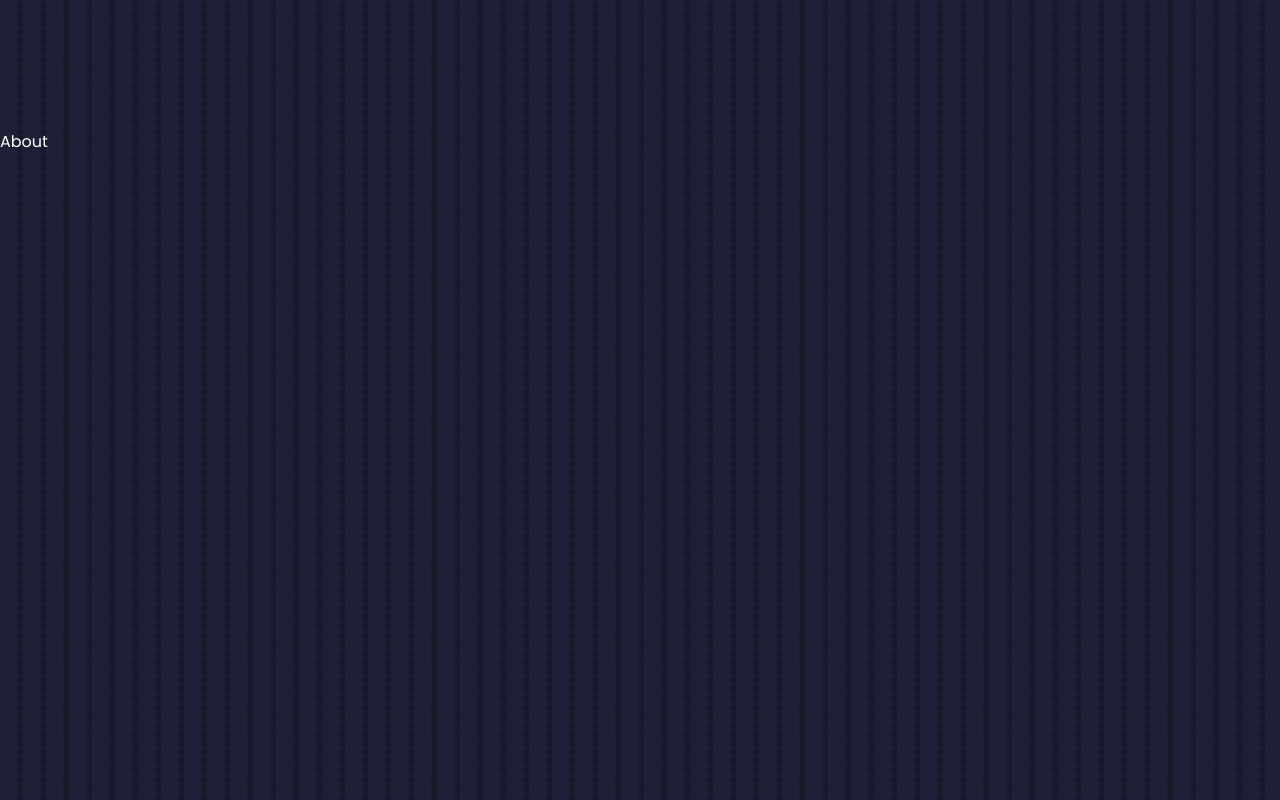
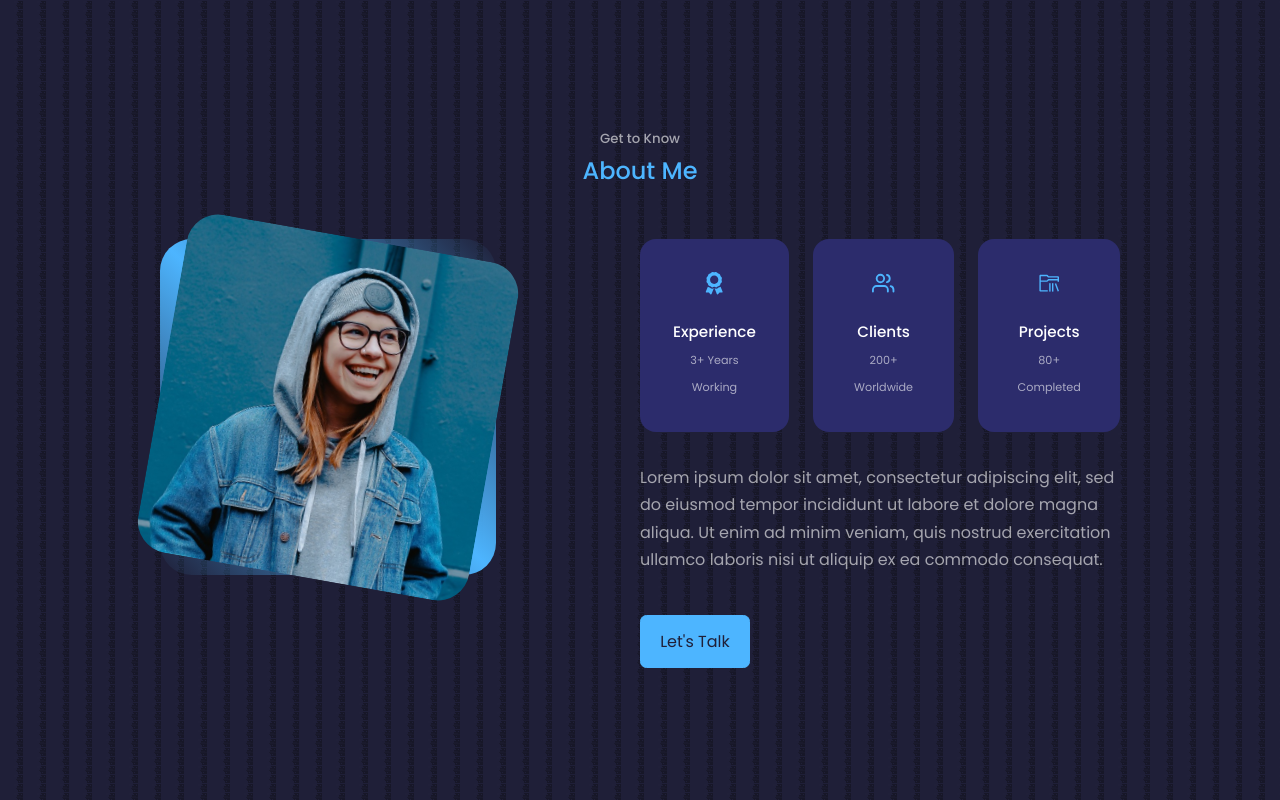
Before and after one commit to igudy/igudy-react-portfolio-2022, a React (Create React App) app: page / in a window 1280 px wide. Shown: the part 800-1600 px from the top of the page. Built offline with nearby package versions, Linux system fonts and the light colour scheme.

Commit message:
Create about component and css styles

```diff
--- a/src/components/about/About.jsx
+++ b/src/components/about/About.jsx
@@ -1,9 +1,52 @@
 import React from 'react'
 import './about.css'
+import ME from '../../assets/me-about.jpg'
+import {FaAward} from 'react-icons/fa'
+import {FiUsers} from 'react-icons/fi'
+import {VscFolderLibrary} from 'react-icons/vsc'
+
 
 const About = () => {
   return (
-    <section id='about'>About</section>
+    <section id='about'>
+      <h5>Get to Know</h5>
+      <h2>About Me</h2>
+
+      <div className="container about__container">
+        <div className="about__me">
+          <div className="about__me-image">
+            <img src={ME} alt="About" />
+          </div>
+        </div>
+        <div className="about__content">
+          <div className="about__cards">
+            <article className="about__card">
+              <FaAward className="about__icon"/>
+              <h5>Experience</h5>
+              <small>3+ Years Working</small>
+            </article>
+
+            <article className="about__card">
+              <FiUsers className="about__icon"/>
+              <h5>Clients</h5>
+              <small>200+ Worldwide</small>
+            </article>
+
+            <article className="about__card">
+              <VscFolderLibrary className="about__icon"/>
+              <h5>Projects</h5>
+              <small>80+ Completed</small>
+            </article>
+          </div>
+
+          <p>
+            Lorem ipsum dolor sit amet, consectetur adipiscing elit, sed do eiusmod tempor incididunt ut labore et dolore magna aliqua.
+            Ut enim ad minim veniam, quis nostrud exercitation ullamco laboris nisi ut aliquip ex ea commodo consequat.
+          </p>
+          <a href="#contact" className='btn btn-primary'>Let's Talk</a>
+        </div>
+      </div>
+    </section>
   )
 }
 
--- a/src/components/about/about.css
+++ b/src/components/about/about.css
@@ -0,0 +1,109 @@
+.about__container {
+  display: grid;
+  grid-template-columns: 35% 50%;
+  gap: 15%;
+}
+
+.about__me {
+  width: 100%;
+  aspect-ratio: 1/1;
+  border-radius: 2rem;
+  background: linear-gradient(
+    45deg,
+    transparent,
+    var(--color-primary),
+    transparent
+  );
+  display: grid;
+  place-items: center;
+}
+
+.about__me-image {
+  border-radius: 2rem;
+  overflow: hidden;
+  transform: rotate(10deg);
+  transition: var(--transition);
+}
+
+.about__me-image:hover {
+  transform: rotate(0);
+}
+
+.about__cards {
+  display: grid;
+  grid-template-columns: repeat(3, 1fr);
+  gap: 1.5rem;
+}
+
+.about__card {
+  background: var(--color-bg-variant);
+  border: 1px solid transparent;
+  border-radius: 1rem;
+  padding: 2rem;
+  text-align: center;
+  transition: var(--transition);
+}
+
+.about__card:hover {
+  background: transparent;
+  border-color: var(--color-primary-variant);
+  cursor: default;
+}
+
+.about__icon {
+  color: var(--color-primary);
+  font-size: 1.4rem;
+  margin-bottom: 1rem;
+}
+
+.about__card h5 {
+  font-size: 0.95rem;
+}
+
+.about__card small {
+  font-size: 0.7rem;
+  color: var(--color-light);
+}
+
+.about__content p {
+  margin: 2rem 0 2.6rem;
+  color: var(--color-light);
+}
+
+/* ================= MEDIA QUERIES (MEDIUM DEVICES) ================= */
+@media screen and (max-width: 1024px) {
+  .about__container {
+    grid-template-columns: 1fr;
+    gap: 0;
+  }
+
+  .about__me {
+    width: 50%;
+    margin: 2rem auto 4rem;
+  }
+
+  .about__content p {
+    margin: 1rem 0 1.5rem;
+  }
+}
+
+/* ================= MEDIA QUERIES (SMALL DEVICES) ================= */
+@media screen and (max-width: 600px) {
+  .about__me {
+    width: 65%;
+    margin: 0 auto 3rem;
+  }
+
+  .about__cards {
+    grid-template-columns: 1fr 1fr;
+    gap: 1rem;
+  }
+
+  .about__content {
+    text-align: center;
+  }
+
+  .about__content p {
+    margin: 1.5rem 0;
+  }
+}
```
Also changed, not shown: src/assets/me-about.jpg.
